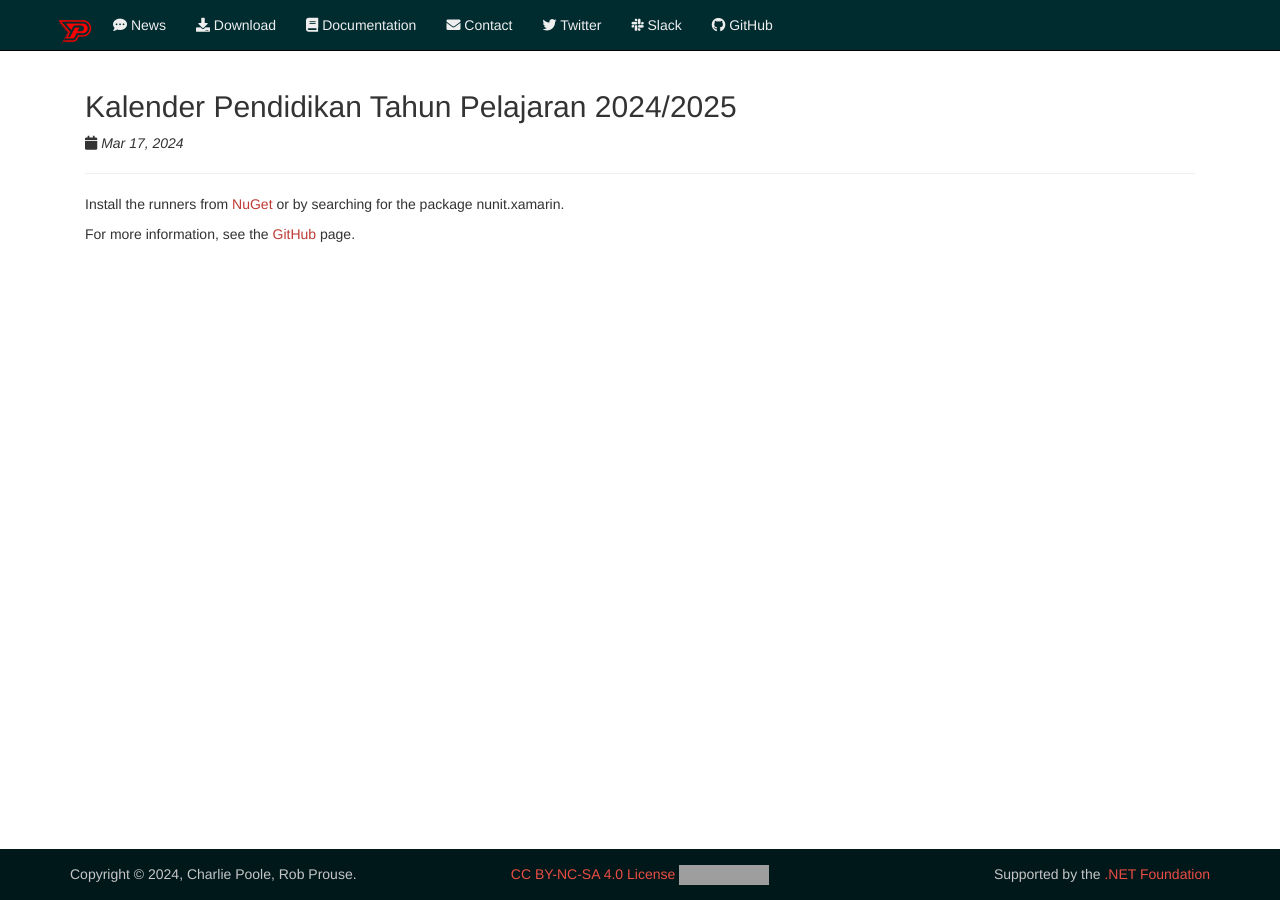
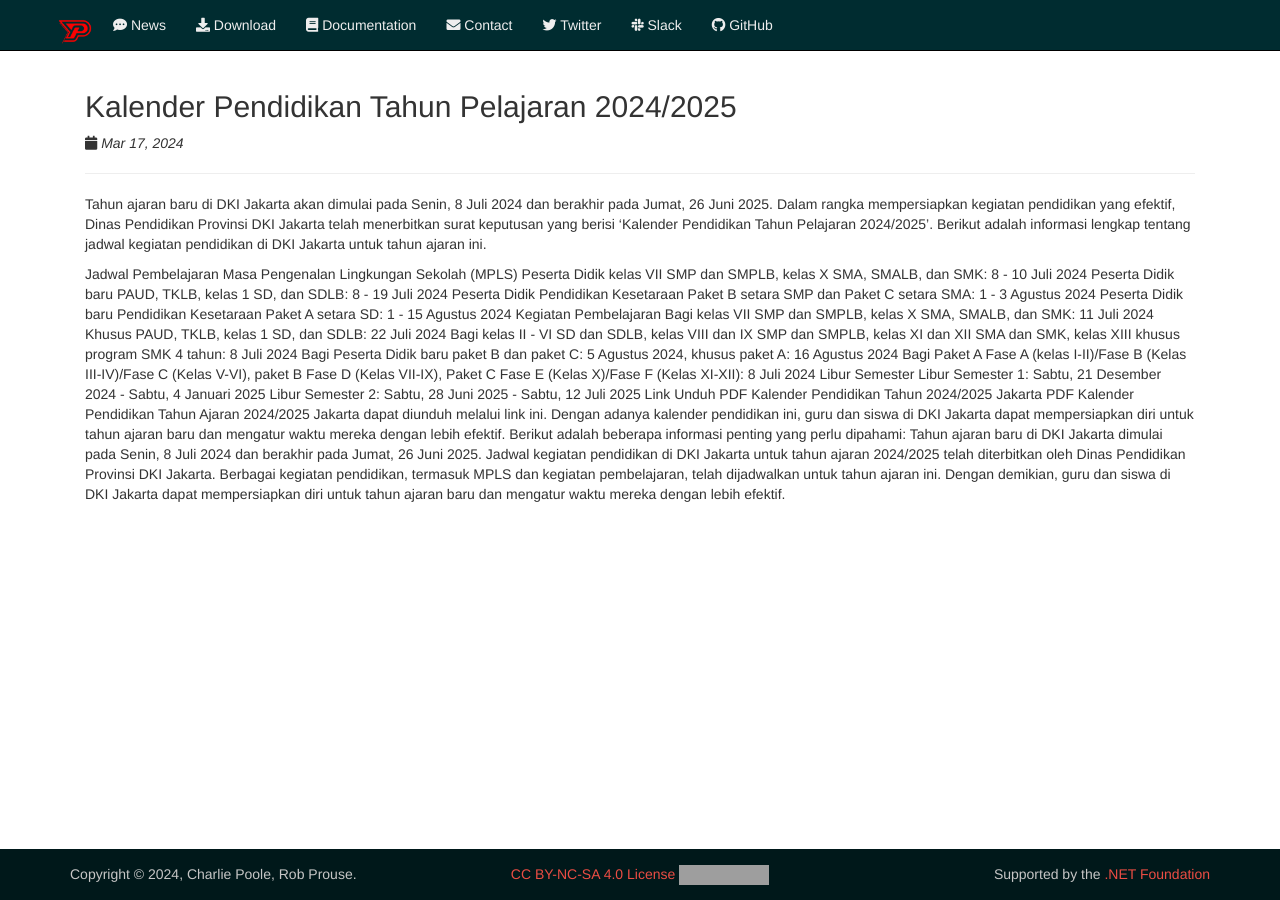
Before and after one commit to games-online-free/webtes, a Jekyll site: the page built from _posts/2024-03-17-kalender-pendidikan-tahun-pelajaran.md, in a window 1280 px wide. Built offline with Jekyll 4.4.1, drawn with Linux system fonts in a browser that asks for light colours; nearby versions of some CDN libraries; grey boxes are pictures that could not be loaded.

Commit message:
Update 2024-03-17-kalender-pendidikan-tahun-pelajaran.md

```diff
--- a/_posts/2024-03-17-kalender-pendidikan-tahun-pelajaran.md
+++ b/_posts/2024-03-17-kalender-pendidikan-tahun-pelajaran.md
@@ -4,6 +4,27 @@ title:  "Kalender Pendidikan Tahun Pelajaran 2024/2025"
 date:   2024-03-17 12:00:00 -0000
 categories: news
 ---
-Install the runners from [NuGet](https://www.nuget.org/packages/nunit.xamarin/) or by searching for the package nunit.xamarin.
+Tahun ajaran baru di DKI Jakarta akan dimulai pada Senin, 8 Juli 2024 dan berakhir pada Jumat, 26 Juni 2025. Dalam rangka mempersiapkan kegiatan pendidikan yang efektif, Dinas Pendidikan Provinsi DKI Jakarta telah menerbitkan surat keputusan yang berisi 'Kalender Pendidikan Tahun Pelajaran 2024/2025'. Berikut adalah informasi lengkap tentang jadwal kegiatan pendidikan di DKI Jakarta untuk tahun ajaran ini.
 
-For more information, see the [GitHub](https://github.com/nunit/nunit.xamarin) page.
+Jadwal Pembelajaran
+Masa Pengenalan Lingkungan Sekolah (MPLS)
+Peserta Didik kelas VII SMP dan SMPLB, kelas X SMA, SMALB, dan SMK: 8 - 10 Juli 2024
+Peserta Didik baru PAUD, TKLB, kelas 1 SD, dan SDLB: 8 - 19 Juli 2024
+Peserta Didik Pendidikan Kesetaraan Paket B setara SMP dan Paket C setara SMA: 1 - 3 Agustus 2024
+Peserta Didik baru Pendidikan Kesetaraan Paket A setara SD: 1 - 15 Agustus 2024
+Kegiatan Pembelajaran
+Bagi kelas VII SMP dan SMPLB, kelas X SMA, SMALB, dan SMK: 11 Juli 2024
+Khusus PAUD, TKLB, kelas 1 SD, dan SDLB: 22 Juli 2024
+Bagi kelas II - VI SD dan SDLB, kelas VIII dan IX SMP dan SMPLB, kelas XI dan XII SMA dan SMK, kelas XIII khusus program SMK 4 tahun: 8 Juli 2024
+Bagi Peserta Didik baru paket B dan paket C: 5 Agustus 2024, khusus paket A: 16 Agustus 2024
+Bagi Paket A Fase A (kelas I-II)/Fase B (Kelas III-IV)/Fase C (Kelas V-VI), paket B Fase D (Kelas VII-IX), Paket C Fase E (Kelas X)/Fase F (Kelas XI-XII): 8 Juli 2024
+Libur Semester
+Libur Semester 1: Sabtu, 21 Desember 2024 - Sabtu, 4 Januari 2025
+Libur Semester 2: Sabtu, 28 Juni 2025 - Sabtu, 12 Juli 2025
+Link Unduh PDF Kalender Pendidikan Tahun 2024/2025 Jakarta
+PDF Kalender Pendidikan Tahun Ajaran 2024/2025 Jakarta dapat diunduh melalui link ini.
+Dengan adanya kalender pendidikan ini, guru dan siswa di DKI Jakarta dapat mempersiapkan diri untuk tahun ajaran baru dan mengatur waktu mereka dengan lebih efektif. Berikut adalah beberapa informasi penting yang perlu dipahami:
+Tahun ajaran baru di DKI Jakarta dimulai pada Senin, 8 Juli 2024 dan berakhir pada Jumat, 26 Juni 2025.
+Jadwal kegiatan pendidikan di DKI Jakarta untuk tahun ajaran 2024/2025 telah diterbitkan oleh Dinas Pendidikan Provinsi DKI Jakarta.
+Berbagai kegiatan pendidikan, termasuk MPLS dan kegiatan pembelajaran, telah dijadwalkan untuk tahun ajaran ini.
+Dengan demikian, guru dan siswa di DKI Jakarta dapat mempersiapkan diri untuk tahun ajaran baru dan mengatur waktu mereka dengan lebih efektif.
```
